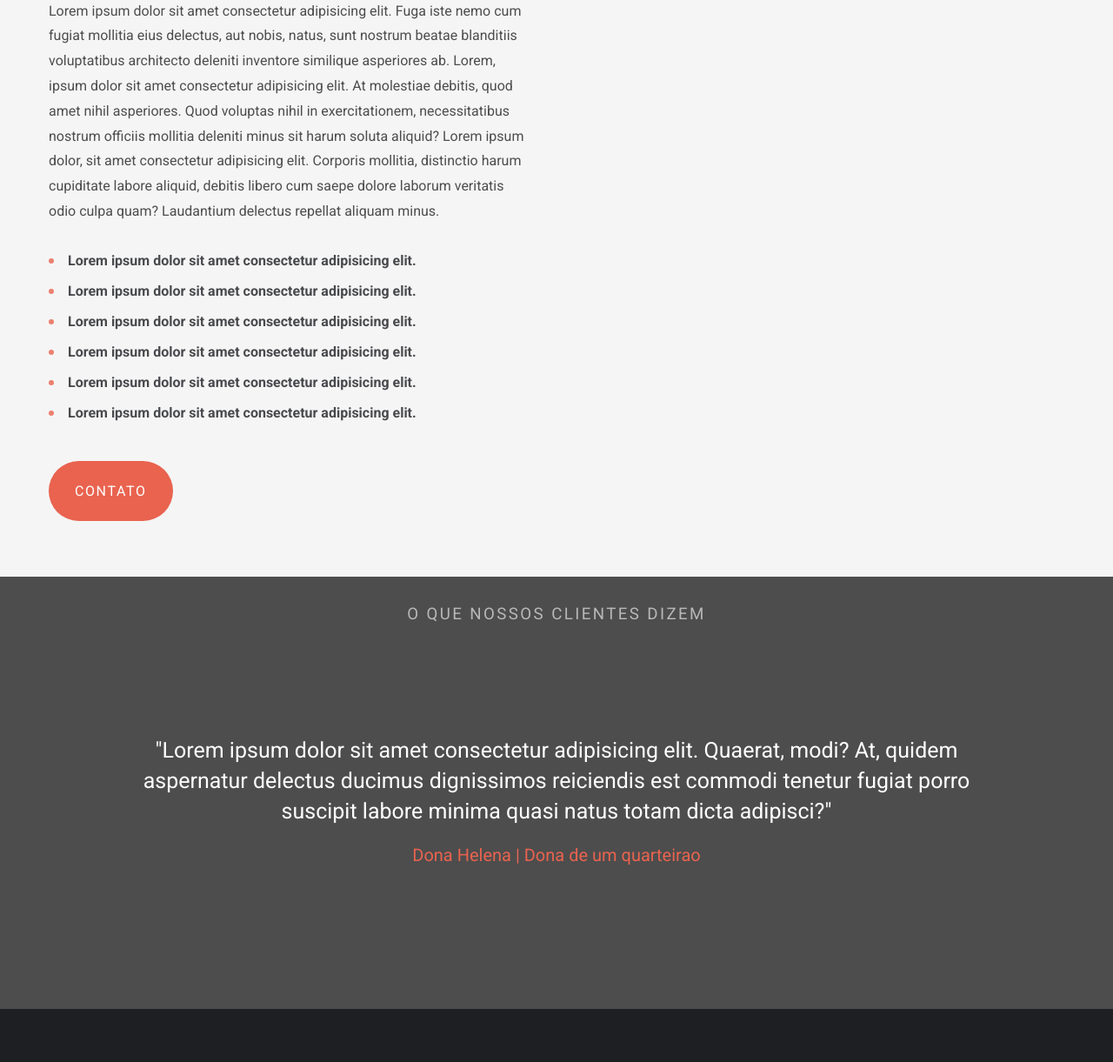
After one commit to vdhug/aillez, a Django app: page /servicos/1/ in a window 1280 px wide. The commit adds this page. Shown: the part 1016-2237 px from the top of the page at 87% size. Run offline with Django 3.2, Linux system fonts and the light colour scheme.

Commit message:
Adding service page

```diff
--- a/aillez/home/static/home/css/styles.css
+++ b/aillez/home/static/home/css/styles.css
@@ -515,6 +515,102 @@ body {
   color: #1E1F23;
 }
 
+.servico {
+  background: #F5F5F5;
+}
+.servico .servico-intro {
+  padding: 4rem 3.5rem;
+  display: grid;
+  grid-template: "servicoTitulo servicoImagem" "servicoSubtitulo servicoImagem" "servicoDescricao ." "servicoEtapas ." "servicoContato ."/1fr 1fr;
+  column-gap: 60px;
+}
+.servico .servico-intro h1 {
+  font-size: 4.768rem;
+  font-weight: bold;
+  grid-area: servicoTitulo;
+  color: #4D4D4D;
+  opacity: 0.9;
+  line-height: 1;
+  margin-bottom: 3rem;
+}
+.servico .servico-intro h3 {
+  grid-area: servicoSubtitulo;
+  font-size: 2.441rem;
+  color: #1E1F23;
+  margin-bottom: 2rem;
+}
+.servico .servico-intro p {
+  grid-area: servicoDescricao;
+  line-height: 1.8;
+  margin-bottom: 2rem;
+}
+.servico .servico-intro ul {
+  grid-area: servicoEtapas;
+  list-style: none;
+}
+.servico .servico-intro ul li {
+  padding-left: 1rem;
+  margin-bottom: 1rem;
+  font-size: 1rem;
+  color: #1E1F23;
+  font-weight: bold;
+  opacity: 0.8;
+}
+.servico .servico-intro ul li::before {
+  content: "";
+  width: 6px;
+  height: 6px;
+  background: #E9634F;
+  display: inline-block;
+  border-radius: 50%;
+  margin-left: -1rem;
+  margin-right: 1rem;
+  margin-bottom: 2px;
+}
+.servico .servico-intro .btn {
+  grid-area: servicoContato;
+  width: fit-content;
+}
+.servico .servico-intro img {
+  grid-area: servicoImagem;
+  background: red;
+}
+.servico .servico-quote {
+  padding: 0rem 3.5rem;
+  background: #4D4D4D;
+  display: flex;
+  flex-direction: column;
+  justify-content: center;
+  align-items: center;
+  position: relative;
+}
+.servico .servico-quote h3 {
+  color: #FFF;
+  padding-top: 2rem;
+  opacity: 0.6;
+  letter-spacing: 0.15rem;
+  text-transform: uppercase;
+  padding-bottom: 8rem;
+}
+.servico .servico-quote cite {
+  max-width: 1040px;
+  font-size: 1.563em;
+  color: #FFF;
+  font-style: normal;
+  line-height: 1.4;
+  text-align: center;
+  margin-bottom: 1rem;
+}
+.servico .servico-quote p {
+  color: #E9634F;
+  font-size: 1.25rem;
+  margin-bottom: 10rem;
+}
+
+body {
+  color: #1E1F23;
+}
+
 .contato-interna .contato {
   padding: 4rem 3.5rem;
   background: #F5F5F5;
--- /dev/null
+++ b/aillez/home/static/home/scss/_servico.scss
@@ -0,0 +1,116 @@
+@import "cores";
+
+.servico {
+    background: $background;
+
+    .servico-intro {
+        padding: 4rem 3.5rem;
+        display: grid;
+        grid-template: "servicoTitulo servicoImagem"
+        "servicoSubtitulo servicoImagem"
+        "servicoDescricao ."
+        "servicoEtapas ."
+        "servicoContato ." / 1fr 1fr;
+        column-gap: 60px;
+        h1 {
+            font-size: 4.768rem;
+            font-weight: bold;
+            grid-area: servicoTitulo;
+            color: #4D4D4D;
+            opacity: 0.9;
+            line-height: 1;
+            margin-bottom: 3rem;
+        }
+
+        h3 {
+            grid-area: servicoSubtitulo;
+            font-size: 2.441rem;
+            color: $pretoPrincipal;
+            margin-bottom: 2rem;
+        }
+
+        p {
+            grid-area: servicoDescricao;
+            line-height: 1.8;
+            margin-bottom: 2rem;
+        }
+
+        ul {
+            grid-area: servicoEtapas;
+            list-style: none;
+
+            li {
+                padding-left: 1rem;
+                margin-bottom: 1rem;
+                font-size: 1rem;
+                color: $pretoPrincipal;
+                font-weight: bold;
+                opacity: .8;
+            }
+
+            li::before {
+                content: "";
+                width: 6px;
+                height: 6px;
+                background: $rosa;
+                display: inline-block;
+                border-radius: 50%;
+                margin-left: -1rem;
+                margin-right: 1rem;
+                margin-bottom: 2px;
+                // content: "\2022";  /* Add content: \2022 is the CSS Code/unicode for a bullet */
+                // color: $rosa; /* Change the color */
+                // font-weight: bold; /* If you want it to be bold */
+                // display: inline-block; /* Needed to add space between the bullet and the text */
+                // width: 1rem; /* Also needed for space (tweak if needed) */
+                // margin-left: -1rem; /* Also needed for space (tweak if needed) */
+            }
+
+        }
+
+        .btn {
+            grid-area: servicoContato;
+            width: fit-content;
+        }
+
+        img {
+            grid-area: servicoImagem;
+            background: red;
+        }
+    }
+
+    .servico-quote {
+        padding: 0rem 3.5rem;
+        background: $pretoSecundario;
+        display: flex;
+        flex-direction: column;
+        justify-content: center;
+        align-items: center;
+        position: relative;
+
+        h3 {
+            color: $branco;
+            padding-top: 2rem;
+            opacity: .6;
+            letter-spacing: .15rem;
+            text-transform: uppercase;
+            padding-bottom: 8rem;
+        }
+
+        cite {
+            max-width: 1040px;
+            font-size: 1.563em;
+            color: $branco;
+            font-style: normal;
+            line-height: 1.4;
+            text-align: center;
+            margin-bottom: 1rem;
+        }
+
+        p {
+            color: $rosa;
+            font-size: 1.25rem;
+            margin-bottom: 10rem;
+        }
+    }
+}
--- a/aillez/home/static/home/scss/styles.scss
+++ b/aillez/home/static/home/scss/styles.scss
@@ -350,5 +350,6 @@ textarea:focus {
 
 @import "sobre";
 @import "servicos";
+@import "servico";
 @import "contato";
 @import "estudos";
--- /dev/null
+++ b/aillez/home/templates/servicos/servico.html
@@ -0,0 +1,48 @@
+{% extends "home/layout.html" %}
+{% load static %}
+
+{% block title %}
+    Aillez Engenharia - Sobre a empresa
+{% endblock %}
+
+
+{% block content %}
+
+<section class="servico">
+    <div class="servico-intro">
+        <h1>Instalaçao de paineis solares</h1>
+        <h3>Lorem ipsum dolor sit amet, consectetur adipisicing elit. Eos corrupti nulla placeat totam natus. A facere laborum quia autem dolor possimus fuga corporis velit. Ab labore assumenda odio quaerat doloremque.</h3>
+
+        <p>Lorem ipsum dolor sit amet consectetur adipisicing elit. Fuga iste nemo cum fugiat mollitia eius delectus, aut nobis, natus, sunt nostrum beatae blanditiis voluptatibus architecto deleniti inventore similique asperiores ab. Lorem, ipsum dolor sit amet consectetur adipisicing elit. At molestiae debitis, quod amet nihil asperiores. Quod voluptas nihil in exercitationem, necessitatibus nostrum officiis mollitia deleniti minus sit harum soluta aliquid? Lorem ipsum dolor, sit amet consectetur adipisicing elit. Corporis mollitia, distinctio harum cupiditate labore aliquid, debitis libero cum saepe dolore laborum veritatis odio culpa quam? Laudantium delectus repellat aliquam minus.</p>
+        <ul>
+            <li>Lorem ipsum dolor sit amet consectetur adipisicing elit.</li>
+            <li>Lorem ipsum dolor sit amet consectetur adipisicing elit.</li>
+            <li>Lorem ipsum dolor sit amet consectetur adipisicing elit.</li>
+            <li>Lorem ipsum dolor sit amet consectetur adipisicing elit.</li>
+            <li>Lorem ipsum dolor sit amet consectetur adipisicing elit.</li>
+            <li>Lorem ipsum dolor sit amet consectetur adipisicing elit.</li>
+        </ul>
+
+        <a class="btn" href="">Contato</a>
+
+        <img src="" alt="">
+    </div>
+    <div class="servico-quote">
+        <h3>O que nossos clientes dizem</h3>
+        <cite>"Lorem ipsum dolor sit amet consectetur adipisicing elit. Quaerat, modi? At, quidem aspernatur delectus ducimus dignissimos reiciendis est commodi tenetur fugiat porro suscipit labore minima quasi natus totam dicta adipisci?"</cite>
+        <p>Dona Helena | Dona de um quarteirao</p>
+    </div>
+    <div class="servico-estudo-associado estudos-de-caso">
+        <div>
+            <h1>Dona Helena caso de uso</h1>
+            <label class="titulo-label" for="#">Trabalho realizado</label>
+            <p>Instalaçao de painel solar</p>
+            <label class="titulo-label" for="#">Breve descrição</label>
+            <p>Instalaçao de painel solar para geraçao de energia elétrica para um quarteirão...</p>
+            <a class="btn" href="#">Mais detalhes</a>
+        </div>
+        <img src="#" alt="">
+    </div>
+</section>
+
+{% endblock %}
--- a/aillez/home/urls.py
+++ b/aillez/home/urls.py
@@ -6,6 +6,7 @@ urlpatterns = [
     path("", views.index, name="index"),
     path("sobre/", views.sobre, name="sobre"),
     path("servicos/", views.servicos, name="servicos"),
+    path("servicos/<slug:slug>/", views.servico, name="servico"),
     path("contato/", views.contato, name="contato"),
     path("estudos-de-caso/", views.estudos, name="estudos-de-caso")
 ]
--- a/aillez/home/views.py
+++ b/aillez/home/views.py
@@ -14,6 +14,10 @@ def servicos(request):
     return render(request, "servicos/servicos.html")
 
 
+def servico(request, slug):
+    return render(request, "servicos/servico.html")
+
+
 def contato(request):
     return render(request, "contato/contato.html")
 
```
Also changed, not shown: 1 other file.
